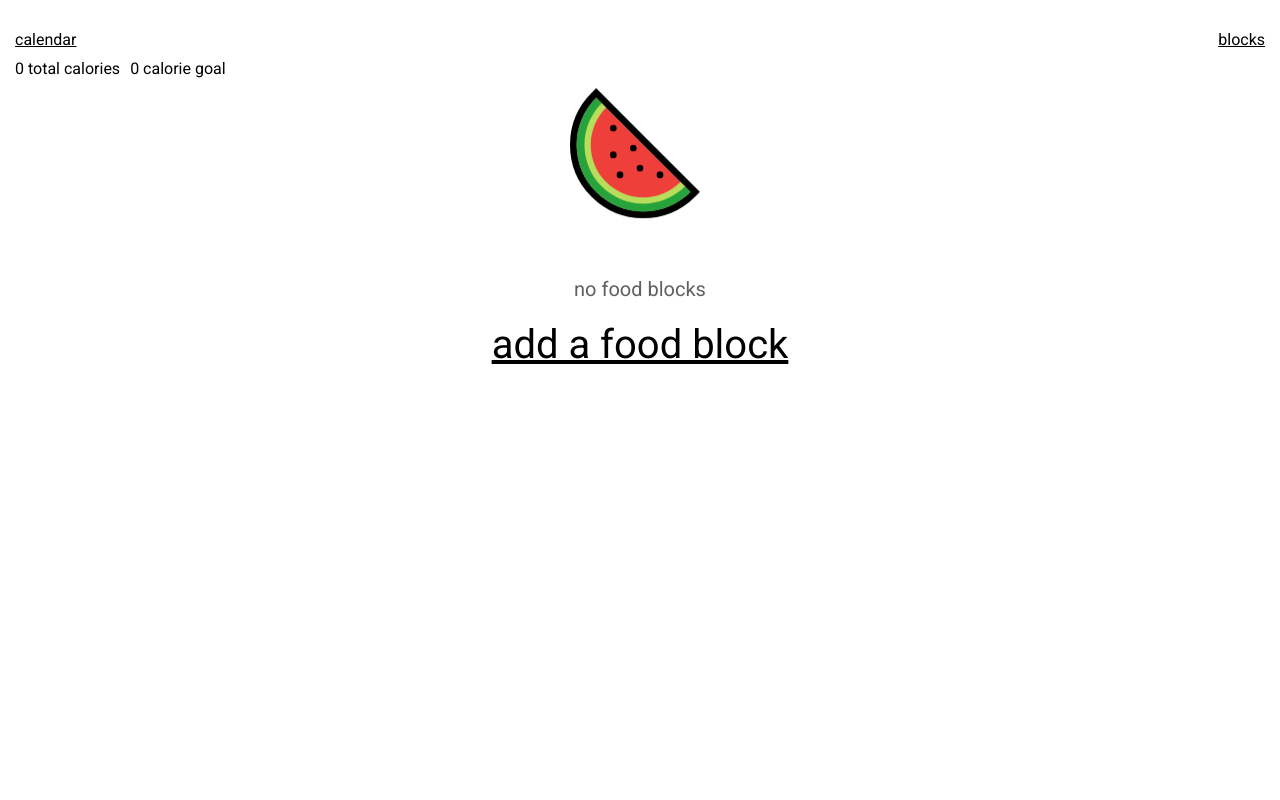
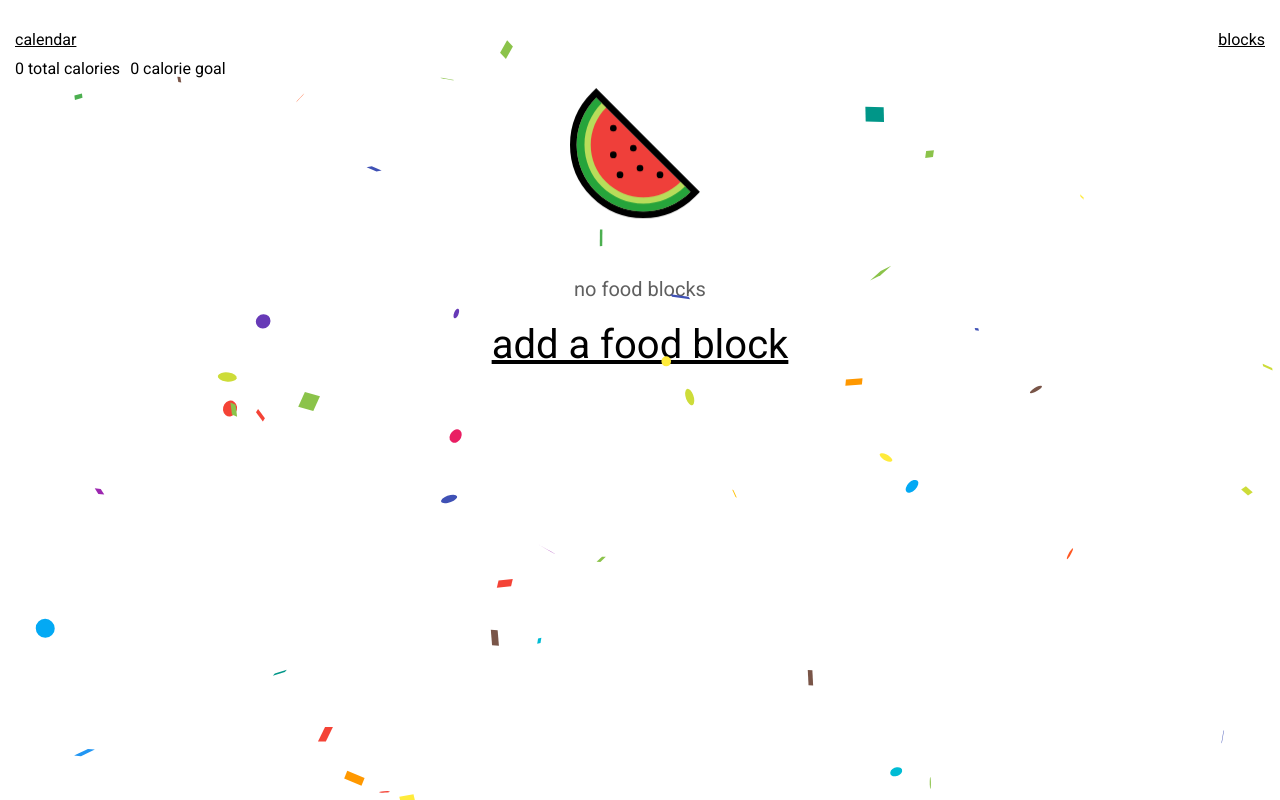
Before and after one commit to colorlessenergy/calorie-tracker, a Next.js app: page /day/1 in a window 1280 px wide. Built offline with nearby package versions, Linux system fonts and the light colour scheme.

Commit message:
show confetti when total calories is equal to calorie goal

```diff
--- a/pages/day/[date]/index.js
+++ b/pages/day/[date]/index.js
@@ -5,6 +5,7 @@ import Image from 'next/image';
 import watermelonIcon from '../../../public/icons/watermelon.svg';
 
 import Nav from '../../../shared/components/nav';
+import Confetti from 'react-confetti'
 
 import { getFoodFromLocalStorage, setFoodBlockIntoLocalStorage } from '../../../shared/food/food';
 
@@ -20,11 +21,22 @@ export default function Date () {
     }, [ date ]);
 
     const [ totalCalories, setTotalCalories ] = useState(0);
+    const [ confetti, setConfetti ] = useState(null);
     useEffect(() => {
         let calories = 0;
         foodBlocks?.forEach(foodBlock => {
             calories += foodBlock.amount * foodBlock.calories;
         });
+
+        if (calories === goalCalories) {
+            const width  = window.innerWidth || document.documentElement.clientWidth || document.body.clientWidth;
+            const height = window.innerHeight|| document.documentElement.clientHeight || document.body.clientHeight
+            setConfetti({
+                width: width,
+                height: height
+            });
+        }
+
         setTotalCalories(calories);
     }, [ foodBlocks ]);
 
@@ -117,6 +129,14 @@ export default function Date () {
                     )
                 }) }
             </div>
+            { confetti ? (
+                <Confetti
+                    width={ confetti.width }
+                    height={ confetti.height }
+                    recycle={ false }
+                    numberOfPieces={ 200 }
+                    onConfettiComplete={ () => setConfetti(null) } />
+            ) : (null) }
         </div>
     );
 }
```
Also changed, not shown: 1 other file (tests, documents, lock files or other folders).
